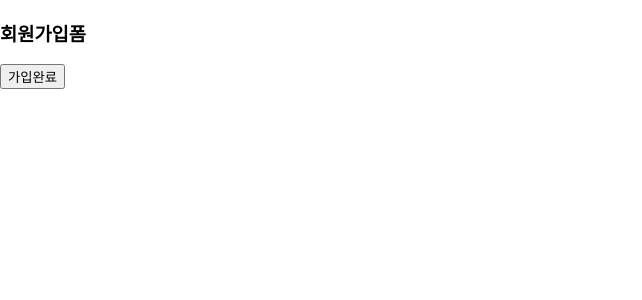
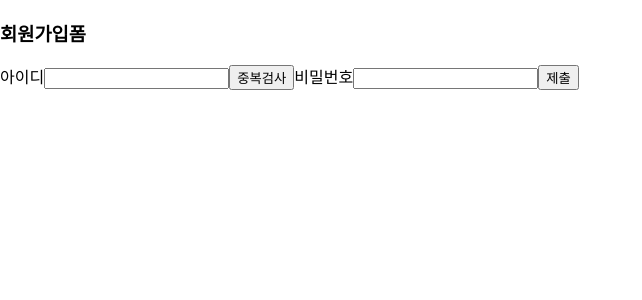
Before and after one commit to seanxxo/exchange-diary, a React (Create React App) app: page / in a window 1280 px wide. Both pictures are taken after a click on the button "회원가입". Shown: the top 300 px of the page, without its empty margins (0-642 px from the left). Built offline with nearby package versions, Linux system fonts and the light colour scheme.

Commit message:
:sparkles: Add join form

```diff
--- a/src/App.js
+++ b/src/App.js
@@ -1,7 +1,9 @@
 import { useState } from "react";
+import { registUser, isDuplicateId } from "./user";
 
 function App() {
   const [isLogin, setIsLogin] = useState(false);
+  console.log(`render App`);
 
   return isLogin ? (
     <MyDiary setIsLogin={setIsLogin} />
@@ -11,6 +13,7 @@ function App() {
 }
 
 const MyDiary = ({ setIsLogin }) => {
+  console.log(`render MyDiary`);
   return (
     <div>
       <h3>마이다이어리~</h3>
@@ -31,15 +34,12 @@ const Content = () => (
 );
 
 const Cover = ({ setIsLogin }) => {
+  console.log(`render Cover`);
   const [view, setView] = useState();
   const init = (
     <div>
       <h3>비회원을 위한 홍보화면</h3>
-      <button
-        onClick={() =>
-          setView(<Join setView={setView} setIsLogin={setIsLogin} />)
-        }
-      >
+      <button onClick={() => setView(<Join setIsLogin={setIsLogin} />)}>
         회원가입
       </button>
       <button onClick={() => setView(<Login setIsLogin={setIsLogin} />)}>
@@ -50,13 +50,31 @@ const Cover = ({ setIsLogin }) => {
   return view || init;
 };
 
-const Join = ({ setView, setIsLogin }) => {
+const Join = ({ setIsLogin }) => {
+  const handleSubmit = (e) => {
+    e.preventDefault();
+    const id = e.target[0].value;
+    const pw = e.target[1].value;
+    return registUser(id, pw) ? setIsLogin(true) : setIsLogin(false);
+  };
+
   return (
     <div>
       <h3>회원가입폼</h3>
-      <button onClick={() => setView(<Login setIsLogin={setIsLogin} />)}>
-        가입완료
-      </button>
+      <form onSubmit={(e) => handleSubmit(e)}>
+        <label>
+          아이디
+          <input name="id"></input>
+        </label>
+        <button onClick={(e) => isDuplicateId(e.target.parentElement[0].value)}>
+          중복검사
+        </button>
+        <label>
+          비밀번호
+          <input name="pw" type="password"></input>
+        </label>
+        <input type="submit" value="제출"></input>
+      </form>
     </div>
   );
 };
--- /dev/null
+++ b/src/user.js
@@ -0,0 +1,5 @@
+const registUser = (id, pw) => true;
+
+const isDuplicateId = (inputID) => true;
+
+export { registUser, isDuplicateId };
```
